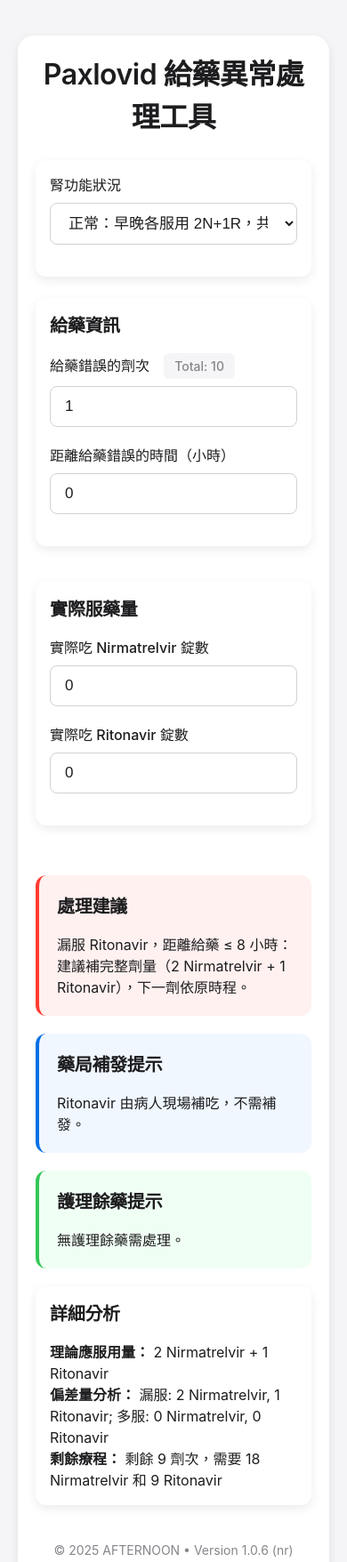
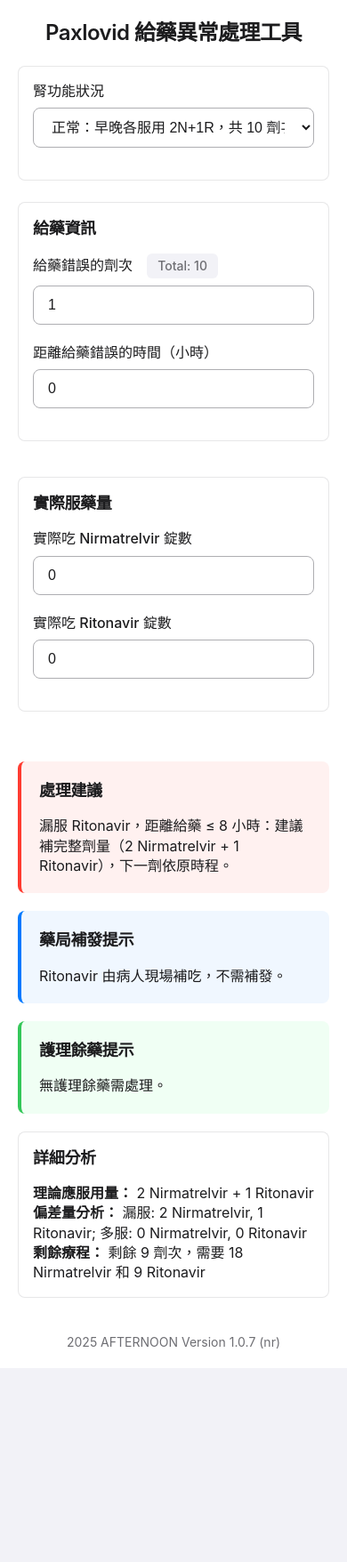
Before and after one commit to tzuhaoshan/paxlovid-helper-nr, a plain HTML site: page index.html in a window 390 px wide. Shown: the top 1756 px of the page at 89% size. After the commit the page ends 1538 px from the top, so only its background shows below. Drawn offline with Linux system fonts and the light colour scheme.

Commit message:
Update v1.0.7
UI優化

```diff
--- a/index.html
+++ b/index.html
@@ -2,19 +2,25 @@
 <html lang="zh-TW">
 <head>
     <meta charset="UTF-8">
-    <meta name="viewport" content="width=device-width, initial-scale=1.0">
+    <meta name="viewport" content="width=device-width, initial-scale=1.0, viewport-fit=cover">
     <title>Paxlovid 給藥異常處理工具</title>
-    <link href="https://fonts.googleapis.com/css2?family=Noto+Sans+TC:wght@400;500;700&display=swap" rel="stylesheet">
+    <link href="https://fonts.googleapis.com/css2?family=Noto+Sans+TC:wght@400;500;600;700&display=swap" rel="stylesheet">
     <style>
         :root {
-            --primary-color: #0071e3;
-            --secondary-color: #86868b;
-            --light-color: #f5f5f7;
-            --dark-color: #1d1d1f;
-            --warning-color: #ff3b30;
-            --success-color: #34c759;
-            --info-color: #0071e3;
-            --card-shadow: 0 4px 12px rgba(0, 0, 0, 0.08);
+            --primary-color: #007AFF;
+            --secondary-color: #6E6E73;
+            --light-color: #F2F2F7;
+            --dark-color: #1C1C1E;
+            --warning-color: #FF3B30;
+            --success-color: #34C759;
+            --info-color: #007AFF;
+            --border-color: #AEAEB2;
+            --card-shadow: 0 2px 8px rgba(0, 0, 0, 0.05);
+            --card-border: 1px solid rgba(174, 174, 178, 0.3);
+            --card-radius: 8px;
+            --button-radius: 8px;
+            --input-radius: 8px;
+            --transition-standard: all 0.2s ease-in-out;
         }
 
         * {
@@ -25,27 +31,28 @@
 
         body {
             font-family: -apple-system, BlinkMacSystemFont, 'Noto Sans TC', sans-serif;
-            line-height: 1.5;
+            line-height: 1.4;
             color: var(--dark-color);
             background-color: var(--light-color);
-            padding: 40px 20px;
+            padding: env(safe-area-inset-top, 20px) env(safe-area-inset-right, 20px) env(safe-area-inset-bottom, 20px) env(safe-area-inset-left, 20px);
+            min-height: 100vh;
         }
 
         .container {
             max-width: 980px;
             margin: 0 auto;
             background-color: white;
-            border-radius: 18px;
+            border-radius: var(--card-radius);
             box-shadow: var(--card-shadow);
-            padding: 40px;
+            padding: 24px;
         }
 
         h1 {
-            font-size: 40px;
+            font-size: 28px;
             font-weight: 600;
             text-align: center;
             color: var(--dark-color);
-            margin-bottom: 40px;
+            margin-bottom: 24px;
             letter-spacing: -0.5px;
         }
 
@@ -64,18 +71,24 @@
         select, input {
             width: 100%;
             padding: 12px 16px;
-            border: 1px solid #d2d2d7;
-            border-radius: 8px;
-            font-size: 17px;
-            transition: all 0.2s ease;
+            border: 1px solid var(--border-color);
+            border-radius: var(--input-radius);
+            font-size: 16px;
+            transition: var(--transition-standard);
             background-color: white;
             color: var(--dark-color);
+            min-height: 44px;
         }
 
         select:focus, input:focus {
             border-color: var(--primary-color);
             outline: none;
-            box-shadow: 0 0 0 3px rgba(0, 113, 227, 0.1);
+            box-shadow: 0 0 0 3px rgba(0, 122, 255, 0.1);
+        }
+
+        select:disabled, input:disabled {
+            background-color: #E0E0E0;
+            color: var(--border-color);
         }
 
         .input-section {
@@ -87,19 +100,20 @@
 
         .card {
             background-color: white;
-            border-radius: 12px;
+            border-radius: var(--card-radius);
             padding: 24px;
             margin-bottom: 24px;
-            box-shadow: var(--card-shadow);
-            transition: transform 0.2s ease;
+            border: var(--card-border);
+            transition: var(--transition-standard);
         }
 
         .card:hover {
             transform: translateY(-2px);
+            box-shadow: var(--card-shadow);
         }
 
         .card-header {
-            font-size: 20px;
+            font-size: 18px;
             font-weight: 600;
             margin-bottom: 16px;
             color: var(--dark-color);
@@ -112,23 +126,23 @@
 
         .result-card {
             padding: 20px;
-            border-radius: 12px;
+            border-radius: var(--card-radius);
             margin-bottom: 20px;
-            transition: all 0.3s ease;
+            transition: var(--transition-standard);
         }
 
         .warning {
-            background-color: #fff1f0;
+            background-color: #FFF1F0;
             border-left: 4px solid var(--warning-color);
         }
 
         .info {
-            background-color: #f0f7ff;
+            background-color: #F0F7FF;
             border-left: 4px solid var(--info-color);
         }
 
         .success {
-            background-color: #f0fff4;
+            background-color: #F0FFF4;
             border-left: 4px solid var(--success-color);
         }
 
@@ -147,6 +161,33 @@
             margin-top: 40px;
             color: var(--secondary-color);
             font-size: 14px;
+            padding-bottom: env(safe-area-inset-bottom, 0);
+        }
+
+        .button {
+            display: inline-block;
+            background-color: var(--primary-color);
+            color: white;
+            border: none;
+            border-radius: var(--button-radius);
+            padding: 12px 24px;
+            font-size: 16px;
+            font-weight: 500;
+            cursor: pointer;
+            transition: var(--transition-standard);
+            min-height: 44px;
+            text-align: center;
+        }
+
+        .button:hover, .button:focus {
+            opacity: 0.9;
+            transform: scale(0.98);
+        }
+
+        .button.secondary {
+            background-color: transparent;
+            color: var(--primary-color);
+            border: 1px solid var(--primary-color);
         }
 
         @keyframes fadeIn {
@@ -155,17 +196,32 @@
         }
 
         .result-section > * {
-            animation: fadeIn 0.3s ease-out;
+            animation: fadeIn 0.2s ease-in-out;
         }
 
-        @media (max-width: 768px) {
+        /* Responsive Design */
+        @media (min-width: 768px) {
             .container {
-                padding: 20px;
+                padding: 32px;
+                margin-top: 24px;
+                margin-bottom: 24px;
             }
 
             h1 {
-                font-size: 32px;
-                margin-bottom: 24px;
+                font-size: 28px;
+            }
+        }
+
+        @media (max-width: 767px) {
+            .container {
+                padding: 20px;
+                border-radius: 0;
+                box-shadow: none;
+            }
+
+            h1 {
+                font-size: 24px;
+                margin-bottom: 20px;
             }
 
             .input-section {
@@ -177,6 +233,47 @@
                 padding: 16px;
             }
         }
+
+        /* Dark mode support */
+        @media (prefers-color-scheme: dark) {
+            :root {
+                --light-color: #1C1C1E;
+                --dark-color: #FFFFFF;
+                --secondary-color: #8E8E93;
+                --border-color: #38383A;
+                --card-border: 1px solid rgba(84, 84, 88, 0.65);
+            }
+
+            body {
+                background-color: #000000;
+            }
+
+            .container, .card {
+                background-color: #1C1C1E;
+            }
+
+            select, input {
+                background-color: #2C2C2E;
+                border-color: var(--border-color);
+                color: white;
+            }
+
+            .warning {
+                background-color: rgba(255, 59, 48, 0.1);
+            }
+
+            .info {
+                background-color: rgba(0, 122, 255, 0.1);
+            }
+
+            .success {
+                background-color: rgba(52, 199, 89, 0.1);
+            }
+
+            .dose-info {
+                background-color: #2C2C2E;
+            }
+        }
     </style>
 </head>
 <body>
@@ -186,7 +283,7 @@
         <div class="card">
             <div class="form-group">
                 <label for="renal-function">腎功能狀況</label>
-                <select id="renal-function">
+                <select id="renal-function" aria-label="腎功能狀況選單">
                     <option value="normal">正常：早晚各服用 2N+1R，共 10 劑次</option>
                     <option value="moderate">中度不全：早晚各服用 1N+1R，共 10 劑次</option>
                     <option value="severe">重度不全／血液透析：僅早上服用，第 1 劑 2N+1R，後 4 劑 1N+1R，共 5 劑次</option>
@@ -199,11 +296,11 @@
                 <div class="card-header">給藥資訊</div>
                 <div class="form-group">
                     <label for="dose-number">給藥錯誤的劑次 <span id="total-doses" class="dose-info">Total: 10</span></label>
-                    <input type="number" id="dose-number" min="1" max="10" value="1">
+                    <input type="number" id="dose-number" min="1" max="10" value="1" aria-label="給藥錯誤的劑次輸入框">
                 </div>
                 <div class="form-group">
                     <label for="time-since-error">距離給藥錯誤的時間（小時）</label>
-                    <input type="number" id="time-since-error" min="0" step="0.5" value="0">
+                    <input type="number" id="time-since-error" min="0" step="0.5" value="0" aria-label="距離給藥錯誤的時間輸入框">
                 </div>
             </div>
 
@@ -211,27 +308,27 @@
                 <div class="card-header">實際服藥量</div>
                 <div class="form-group">
                     <label for="actual-n">實際吃 Nirmatrelvir 錠數</label>
-                    <input type="number" id="actual-n" min="0" value="0">
+                    <input type="number" id="actual-n" min="0" value="0" aria-label="實際吃 Nirmatrelvir 錠數輸入框">
                 </div>
                 <div class="form-group">
                     <label for="actual-r">實際吃 Ritonavir 錠數</label>
-                    <input type="number" id="actual-r" min="0" value="0">
+                    <input type="number" id="actual-r" min="0" value="0" aria-label="實際吃 Ritonavir 錠數輸入框">
                 </div>
             </div>
         </div>
 
         <div class="result-section">
-            <div id="recommendation" class="result-card info">
+            <div id="recommendation" class="result-card info" role="region" aria-live="polite">
                 <div class="card-header">處理建議</div>
                 <div id="recommendation-text">請輸入完整資訊以獲取建議</div>
             </div>
 
-            <div id="pharmacy-refill" class="result-card info">
+            <div id="pharmacy-refill" class="result-card info" role="region" aria-live="polite">
                 <div class="card-header">藥局補發提示</div>
                 <div id="pharmacy-text">請輸入完整資訊以獲取補發建議</div>
             </div>
 
-            <div id="nursing-return" class="result-card info">
+            <div id="nursing-return" class="result-card info" role="region" aria-live="polite">
                 <div class="card-header">護理餘藥提示</div>
                 <div id="nursing-text">請輸入完整資訊以獲取餘藥建議</div>
             </div>
@@ -247,7 +344,7 @@
         </div>
 
         <div class="footer">
-            © 2025 AFTERNOON • Version 1.0.6 (nr)
+            2025 AFTERNOON Version 1.0.7 (nr)
         </div>
     </div>
 
```
